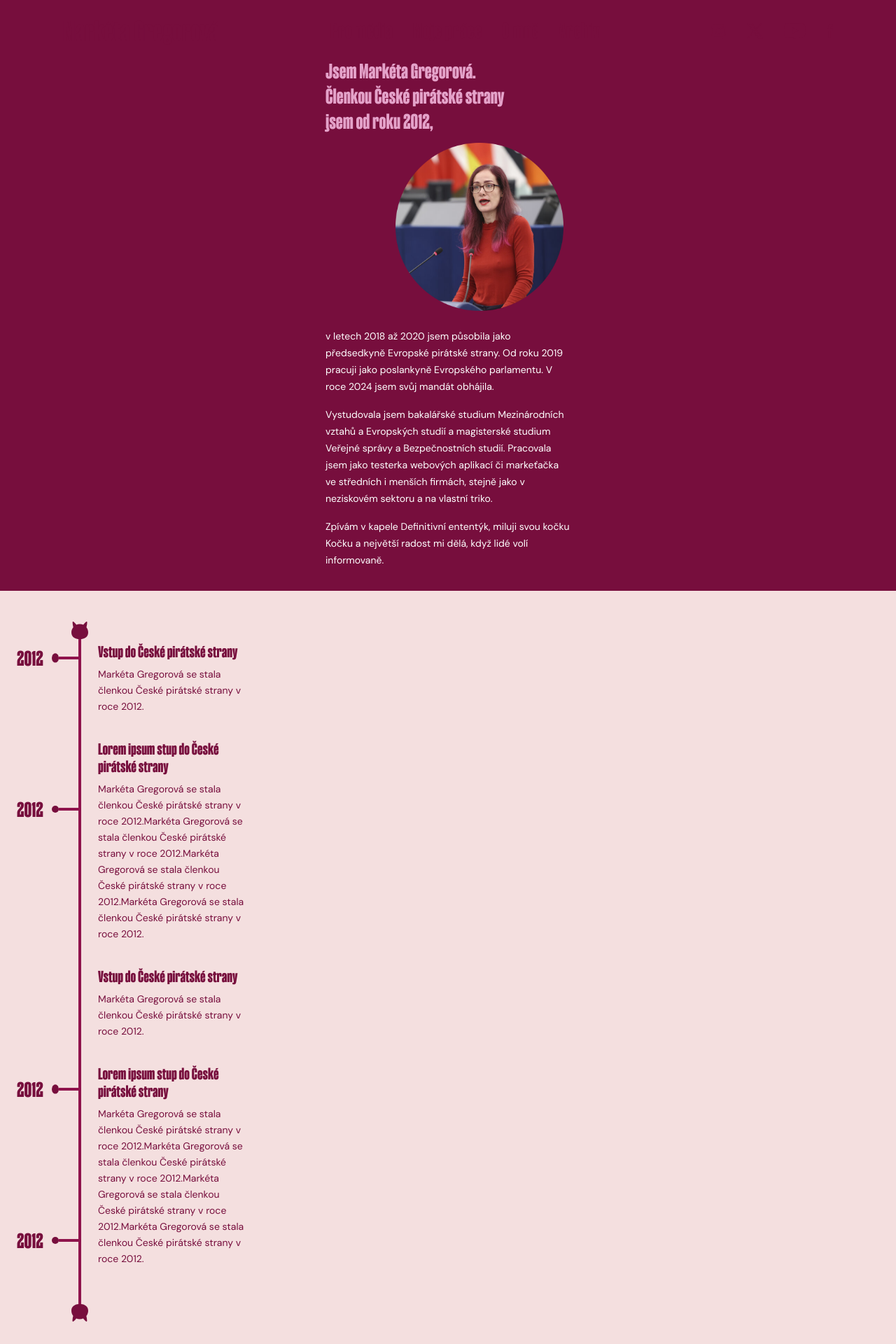
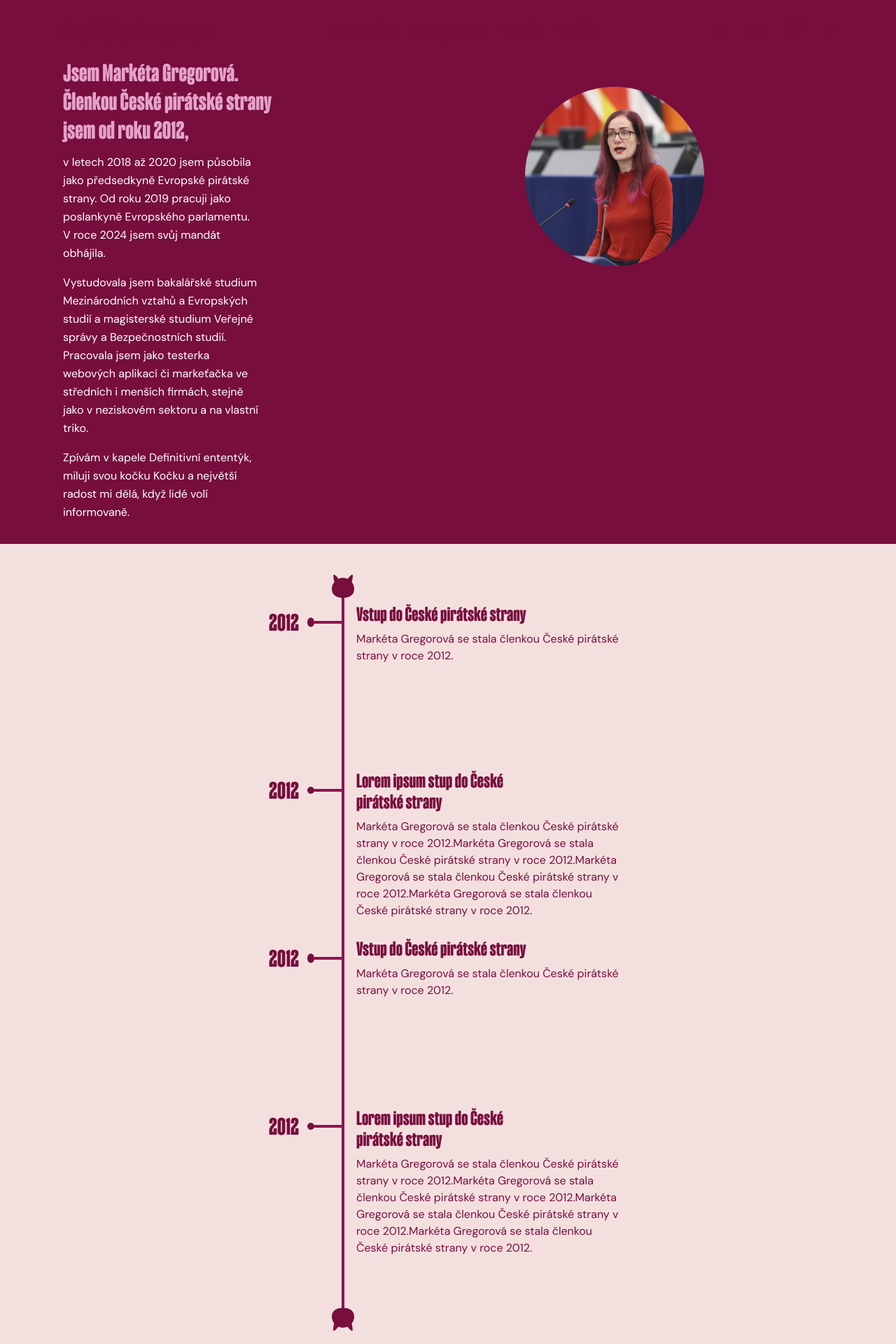
Before and after one commit to caroluxurians/mgreg, a Next.js app: page /o-mne in a window 1280 px wide. Shown: the top 1920 px of the page at 70% size. Built offline with nearby package versions, Linux system fonts and the light colour scheme.

Commit message:
sm: timeline dimensions

```diff
--- a/app/(sections)/o-mne/TimelineBulletPoint.tsx
+++ b/app/(sections)/o-mne/TimelineBulletPoint.tsx
@@ -5,7 +5,7 @@ const TimelineBulletPoint = ({ shape, styles = "" }: { shape: string, styles?: s
   return (
     <div className={classNames(`flex items-center h-20 ${styles}`)}>
       <div className="flex items-center gap-3">
-        <div className="font-heading text-[30px]">
+        <div className="font-heading text-[30px] sm:text-[34px]">
           2012
         </div>
         <div className="w-2.5">
@@ -16,7 +16,7 @@ const TimelineBulletPoint = ({ shape, styles = "" }: { shape: string, styles?: s
 
         </div>
       </div>
-      <div className="w-8 h-1 bg-red-pink">
+      <div className="w-8 h-1 bg-red-pink sm:w-10">
       </div>
     </div>
   );
--- a/app/(sections)/o-mne/TimelineEvent.tsx
+++ b/app/(sections)/o-mne/TimelineEvent.tsx
@@ -1,10 +1,12 @@
-const TimelineEvent = ({ eventName, eventDescription }: { eventName: string, eventDescription: string }) => {
+import classNames from "classnames";
+
+const TimelineEvent = ({ eventName, eventDescription, styles = "" }: { eventName: string, eventDescription: string, styles?: string }) => {
   return (
-    <div className="flex flex-col gap-2">
-      <div className="font-heading text-[23px]/[25px]">
+    <div className={classNames(`flex flex-col gap-2 ${styles}`)}>
+      <div className="font-heading text-[23px]/[25px] sm:text-[28px]/[30px] sm:w-70">
         {eventName}
       </div>
-      <div className="text-[14px]/[23px]">
+      <div className="text-[14px]/[23px] sm:text-[16px]/[24px] sm:w-95">
         {eventDescription}
       </div>
     </div>
--- a/app/(sections)/o-mne/page.tsx
+++ b/app/(sections)/o-mne/page.tsx
@@ -12,11 +12,13 @@ const OMne = () => {
       <Header />
       <main>
         <div>
-          <div className="w-[350px] mx-auto mt-5 mb-8">
-            <div className="font-heading text-red-pink-light text-[30px]/[36px] mb-3">
+          <div className="w-[350px] sm:w-[560px] md:w-[700px] lg:w-[900px] xl:w-[1100px] 2xl:w-[1400px] 3xl:w-[1660px] mx-auto mt-5 mb-8 flex flex-col sm:grid sm:grid-cols-[3fr_2fr]">
+            <div>
+
+              <div className="font-heading text-red-pink-light text-[30px]/[36px] mb-3 sm:text-[35px]/[41px] ">
                 Jsem Markéta Gregorová.< br />Členkou České pirátské strany< br /> jsem od roku 2012,
               </div>
-            <div className="w-60 flex ml-25 mb-6">
+              <div className="w-60 flex ml-25 mb-6 sm:hidden">
                 <Image
                   src="/o-mne-marketa.png"
                   height={681}
@@ -26,7 +28,7 @@ const OMne = () => {
                 />
               </div>
 
-            <div className="text-white flex flex-col gap-4 text-[14px]/[24px]">
+              <div className="text-white flex flex-col gap-4 text-[14px]/[24px] sm:w-70 sm:text-[16px]/[26px]">
                 <div>
                   v letech 2018 až 2020 jsem působila jako předsedkyně Evropské pirátské strany. Od roku 2019 pracuji jako poslankyně Evropského parlamentu. V roce 2024 jsem svůj mandát obhájila.
                 </div>
@@ -38,21 +40,32 @@ const OMne = () => {
                 </div>
               </div>
             </div>
+
+            <div className="hidden w-64 flex sm:block pt-10">
+              <Image
+                src="/o-mne-marketa.png"
+                height={681}
+                width={681}
+                unoptimized
+                alt="image of Marketa standing by the lectern"
+              />
+            </div>
+          </div>
         </div>
 
         <div className="bg-beige text-medium-pink pt-6 pb-6">
 
-          <div className="grid grid-cols-[2fr_3fr] w-[350px]">
+          <div className="grid grid-cols-[2fr_3fr] w-[350px] sm:w-[560px] sm:mx-auto sm:grid-cols-[1fr_3fr] sm:gap-3">
 
             <div className="pt-10 pb-12 grid grid-cols-2 relative">
-              <div className="flex flex-col h-240 sm:justify-between pb-12 absolute top-8 left-6">
+              <div className="flex flex-col h-240 sm:justify-between pb-12 absolute top-8 left-6 sm:top-12 sm:left-6 sm:pb-40">
                 <TimelineBulletPoint shape="ellipse" />
-                <TimelineBulletPoint shape="circle" styles="mt-15" />
-                <TimelineBulletPoint shape="ellipse" styles="mt-61" />
-                <TimelineBulletPoint shape="circle" styles="mt-15" />
+                <TimelineBulletPoint shape="circle" styles="mt-15 sm:mt-0" />
+                <TimelineBulletPoint shape="ellipse" styles="mt-61 sm:mt-0" />
+                <TimelineBulletPoint shape="circle" styles="mt-15 sm:mt-0" />
               </div>
-              <div className="w-1 h-240 bg-red-pink absolute left-28 relative">
-                <div className="w-6 absolute -top-5 -left-2.5">
+              <div className="w-1 h-240 bg-red-pink absolute left-28 relative sm:left-32 sm:h-260">
+                <div className="w-6 absolute -top-5 -left-2.5 sm:w-8 sm:-left-3.5">
                   <Image
                     src="/cat-timeline-icon.svg"
                     height={54}
@@ -60,7 +73,7 @@ const OMne = () => {
                     alt="start of the timeline icon shaped like a cat"
                   />
                 </div>
-                <div className="w-6 absolute -bottom-5 -left-2.5">
+                <div className="w-6 absolute -bottom-5 -left-2.5 sm:w-8 sm:-left-3.5">
                   <Image
                     src="/cat-timeline-icon.svg"
                     height={54}
@@ -73,11 +86,27 @@ const OMne = () => {
             </div>
 
             <div>
-              <div className="flex flex-col h-240 justify-around pt-8">
-                <TimelineEvent eventName="Vstup do České pirátské strany" eventDescription="Markéta Gregorová se stala členkou České pirátské strany v roce 2012." />
-                <TimelineEvent eventName="Lorem ipsum stup do České pirátské strany" eventDescription="Markéta Gregorová se stala členkou České pirátské strany v roce 2012.Markéta Gregorová se stala členkou České pirátské strany v roce 2012.Markéta Gregorová se stala členkou České pirátské strany v roce 2012.Markéta Gregorová se stala členkou České pirátské strany v roce 2012." />
-                <TimelineEvent eventName="Vstup do České pirátské strany" eventDescription="Markéta Gregorová se stala členkou České pirátské strany v roce 2012." />
-                <TimelineEvent eventName="Lorem ipsum stup do České pirátské strany" eventDescription="Markéta Gregorová se stala členkou České pirátské strany v roce 2012.Markéta Gregorová se stala členkou České pirátské strany v roce 2012.Markéta Gregorová se stala členkou České pirátské strany v roce 2012.Markéta Gregorová se stala členkou České pirátské strany v roce 2012." />
+              <div className="flex flex-col h-260 justify-around pt-8 sm:pt-12">
+                <TimelineEvent
+                  eventName="Vstup do České pirátské strany"
+                  eventDescription="Markéta Gregorová se stala členkou České pirátské strany v roce 2012."
+                  styles="mb-31"
+                />
+                <TimelineEvent
+                  eventName="Lorem ipsum stup do České pirátské strany"
+                  eventDescription="Markéta Gregorová se stala členkou České pirátské strany v roce 2012.Markéta Gregorová se stala členkou České pirátské strany v roce 2012.Markéta Gregorová se stala členkou České pirátské strany v roce 2012.Markéta Gregorová se stala členkou České pirátské strany v roce 2012."
+
+                />
+                <TimelineEvent
+                  eventName="Vstup do České pirátské strany"
+                  eventDescription="Markéta Gregorová se stala členkou České pirátské strany v roce 2012."
+                  styles="sm:mb-32"
+                />
+                <TimelineEvent
+                  eventName="Lorem ipsum stup do České pirátské strany"
+                  eventDescription="Markéta Gregorová se stala členkou České pirátské strany v roce 2012.Markéta Gregorová se stala členkou České pirátské strany v roce 2012.Markéta Gregorová se stala členkou České pirátské strany v roce 2012.Markéta Gregorová se stala členkou České pirátské strany v roce 2012."
+                  styles="sm:mb-8"
+                />
               </div>
 
             </div>
```
Lines whose indentation alone changed are shown as unchanged.
